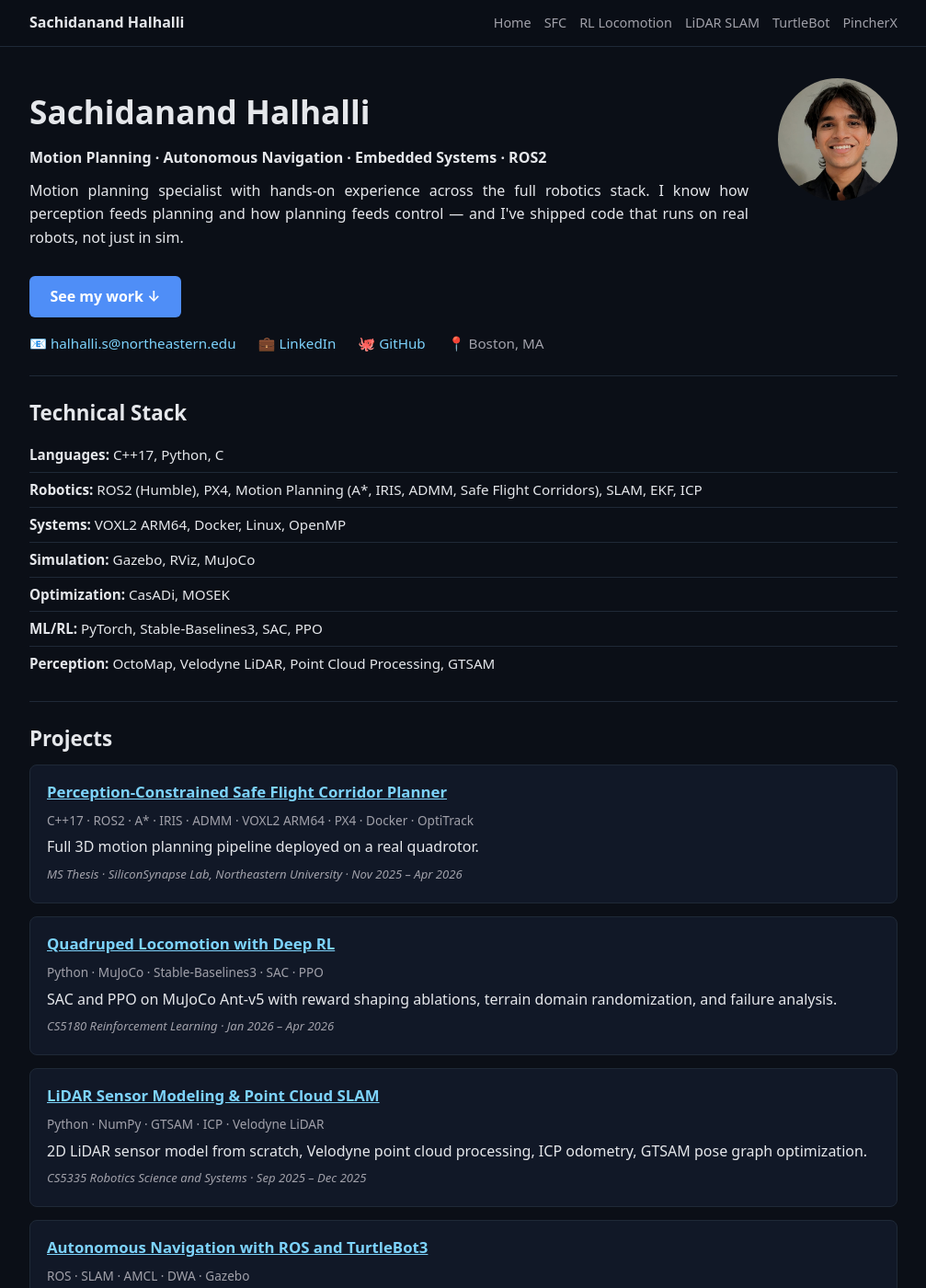
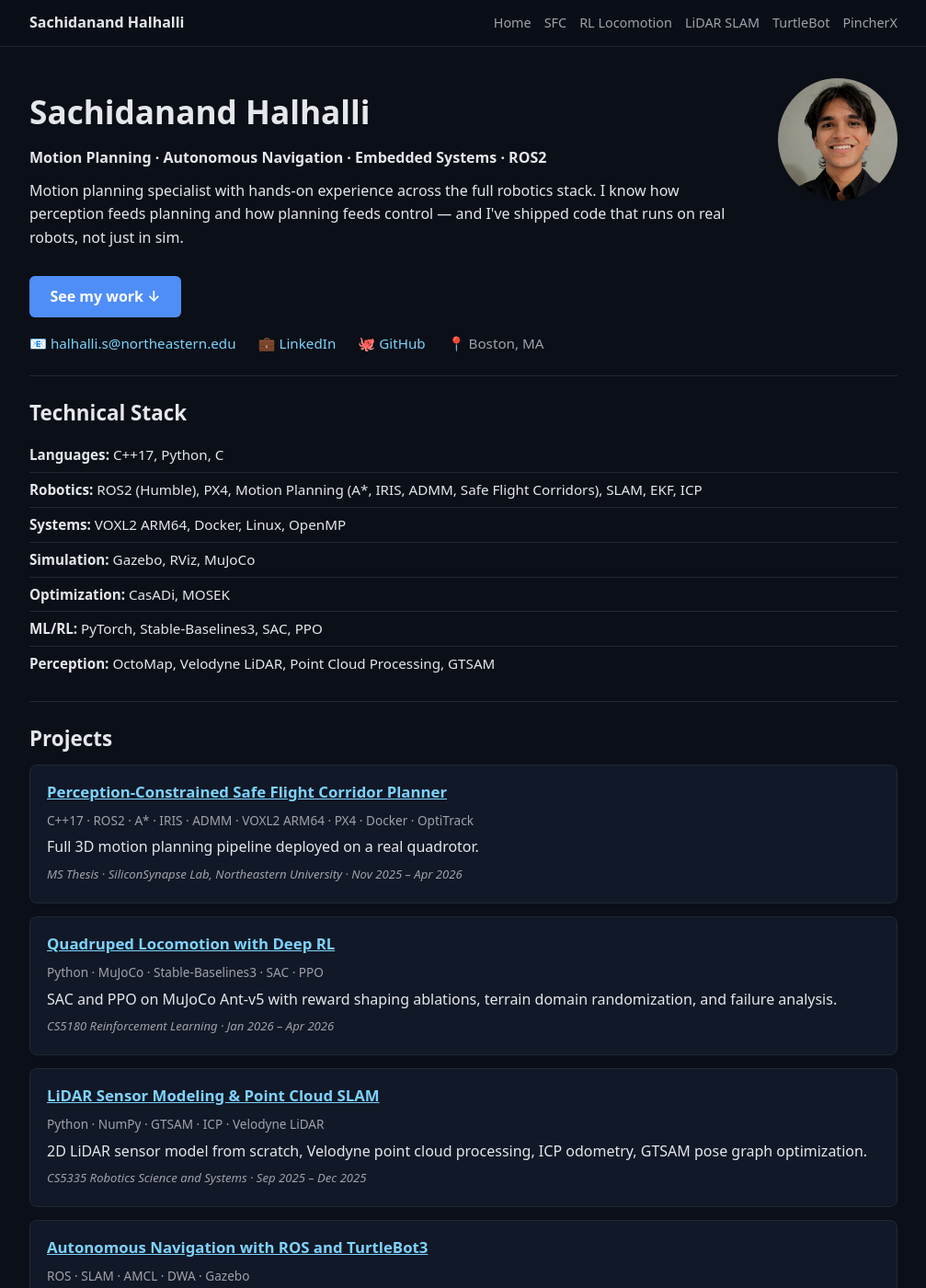
Before and after one commit to halhalli-s/halhalli-s.github.io, a Jekyll site: the page built from index.md, in a window 1280 px wide and 1400 px high. Shown: the whole window at 92% size, without its empty margins (136-1143 px from the left). Built offline with Jekyll 4.4.1, drawn with Linux system fonts in a browser that asks for light colours.

Commit message:
Add files via upload

```diff
--- a/Assets/style.css
+++ b/Assets/style.css
@@ -118,7 +118,7 @@ blockquote {
   background: rgba(255,255,255,0.04);
 }
 
-/* ── Profile pic (float right on desktop) ── */
+/* ── Profile pic ── */
 .profile-pic {
   width: 130px;
   height: 130px;
@@ -127,7 +127,6 @@ blockquote {
   object-position: center 8%;
   float: right;
   margin: 0 0 1.5rem 2rem;
-  flex-shrink: 0;
   display: block;
   max-width: unset !important;
 }
@@ -143,10 +142,7 @@ blockquote {
   text-decoration: none !important;
   font-weight: 600;
 }
-.cta-btn:hover {
-  background: #3b7de8;
-  text-decoration: none !important;
-}
+.cta-btn:hover { background: #3b7de8; }
 
 /* ── Contact links ── */
 .contact-links {
@@ -181,6 +177,7 @@ blockquote {
   border-bottom: 1px solid var(--border);
   font-size: 0.95rem;
   line-height: 1.5;
+  text-align: left !important;
 }
 .tech-stack p:last-child { border-bottom: none; }
 
@@ -230,15 +227,13 @@ tr:last-child td { border-bottom: none; }
 
 /* ── RL gait grid ── */
 .gait-grid { display: grid; grid-template-columns: 1fr 1fr; gap: 1rem; margin: 1.5rem 0; }
-.gait-grid div p { text-align: center; font-weight: bold; margin-bottom: 0.3rem; color: var(--muted); }
+.gait-grid div p { text-align: center !important; font-weight: bold; margin-bottom: 0.3rem; color: var(--muted); }
 .gait-grid img { width: 100% !important; max-width: 100% !important; margin: 0; border-radius: 4px; }
 
-/* ── Justified text everywhere ── */
+/* ── Justify all body paragraphs globally ── */
 .container p { text-align: justify; }
-/* But NOT these elements */
-.tags, .meta, .tech-stack p, .contact-links, h1, h2, h3 {
-  text-align: left !important;
-}
+/* Exceptions — always left */
+.tags, .meta, .tech-stack p, .bio { text-align: left !important; }
 
 /* ════════════════════════════════
    RESPONSIVE BREAKPOINTS
@@ -286,7 +281,10 @@ tr:last-child td { border-bottom: none; }
   h2 { font-size: 1.15rem; }
   .container { padding: 16px 14px; }
 
-  /* Pic stacks on top, centered */
+  /* Subtitle smaller so it doesn't wrap word by word */
+  strong { font-size: 0.9rem; }
+
+  /* Pic stacks centered on top */
   .profile-pic {
     float: none;
     display: block;
@@ -295,8 +293,8 @@ tr:last-child td { border-bottom: none; }
     height: 110px;
   }
 
-  /* Left-align body text on mobile — no justify on narrow screens */
-  .container p { text-align: left; }
+  /* Bio left-aligned on mobile, project page paragraphs stay justified */
+  .bio { text-align: left !important; }
 
   .contact-links {
     flex-direction: column;
```
